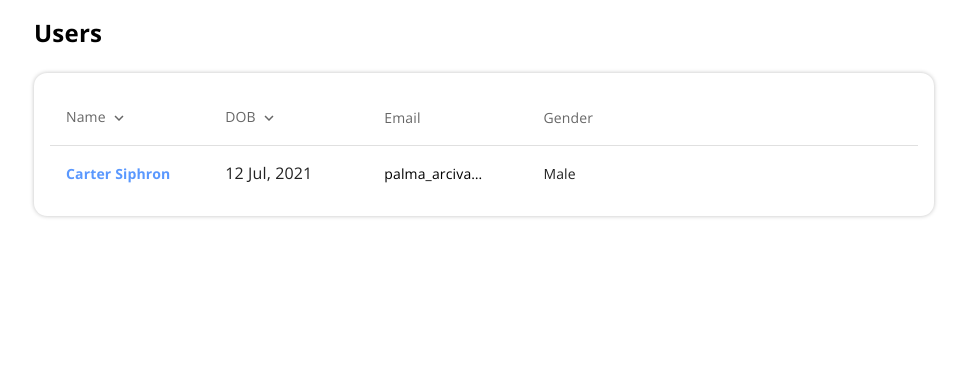
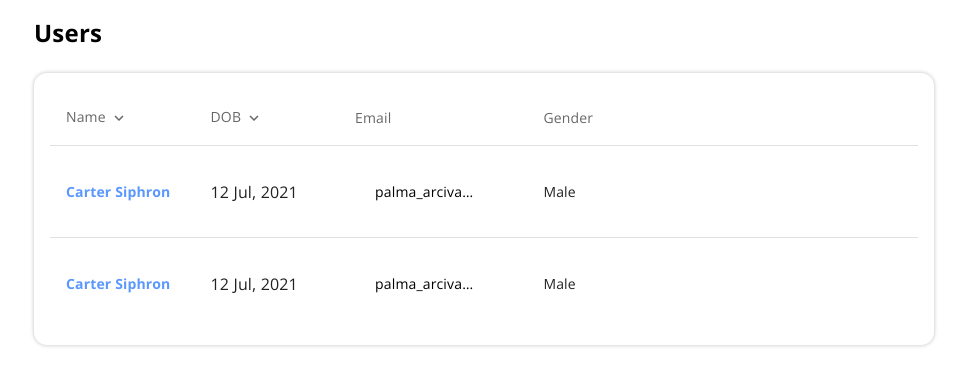
Before and after one commit to ValEmpire/kavtek, a React (Create React App) app: page / in a window 1280 px wide. Shown: the top 386 px of the page, without its empty margins (156-1123 px from the left). Built offline with nearby package versions, Linux system fonts and the light colour scheme.

Commit message:
fix table cell spacing

```diff
--- a/src/App.css
+++ b/src/App.css
@@ -2,3 +2,8 @@
   box-shadow: 0px 0px 4px rgba(0, 0, 0, 0.25);
   border-radius: 13px;
 }
+
+.table-cell {
+  width: 100px;
+  padding: 20px;
+}
--- a/src/routes/home/index.js
+++ b/src/routes/home/index.js
@@ -16,6 +16,7 @@ function createData(name, dob, email, gender) {
 
 const rows = [
   createData("Carter Siphron", "12 Jul, 2021", "palma_arcivafdsafsdafdsafsdl@yahoo.com", "Male"),
+  createData("Carter Siphron", "12 Jul, 2021", "palma_arcivafdsafsdafdsafsdl@yahoo.com", "Male"),
 ];
 
 export default function BasicTable() {
@@ -30,26 +31,26 @@ export default function BasicTable() {
           <Table>
             <TableHead>
               <TableRow>
-                <TableCell style={{ width: "100px" }}>
+                <TableCell className="table-cell">
                   <TableSortLabel active IconComponent={KeyboardArrowUpIcon}>
                     <Typography sx={{ mt: "-4px" }} variant="body2" color="text.secondary">
                       Name
                     </Typography>
                   </TableSortLabel>
                 </TableCell>
-                <TableCell style={{ width: "100px" }}>
+                <TableCell className="table-cell">
                   <TableSortLabel active IconComponent={KeyboardArrowUpIcon}>
                     <Typography sx={{ mt: "-4px" }} variant="body2" color="text.secondary">
                       DOB
                     </Typography>
                   </TableSortLabel>
                 </TableCell>
-                <TableCell style={{ width: "100px" }}>
+                <TableCell className="table-cell">
                   <Typography variant="body2" color="text.secondary">
                     Email
                   </Typography>
                 </TableCell>
-                <TableCell style={{ width: "45%" }}>
+                <TableCell sx={{ width: "45%" }}>
                   <Typography variant="body2" color="text.secondary">
                     Gender
                   </Typography>
@@ -59,7 +60,7 @@ export default function BasicTable() {
             <TableBody>
               {rows.map((row) => (
                 <TableRow key={row.name} sx={{ "&:last-child td, &:last-child th": { border: 0 } }}>
-                  <TableCell style={{ width: "100px" }}>
+                  <TableCell className="table-cell">
                     <LinkMui
                       underline="none"
                       variant="body2"
@@ -71,20 +72,20 @@ export default function BasicTable() {
                       {row.name}
                     </LinkMui>
                   </TableCell>
-                  <TableCell style={{ width: "100px" }}>
+                  <TableCell className="table-cell">
                     <Typography variant="dob">{row.dob}</Typography>
                   </TableCell>
 
-                  <TableCell style={{ width: "100px" }}>
+                  <TableCell className="table-cell">
                     <Tooltip title={row.email} placement="top">
-                      <Box style={{ width: "100px" }}>
+                      <Box className="table-cell">
                         <Typography variant="body2" noWrap={true}>
                           {row.email}
                         </Typography>
                       </Box>
                     </Tooltip>
                   </TableCell>
-                  <TableCell style={{ width: "45%" }}>{row.gender}</TableCell>
+                  <TableCell sx={{ width: "45%" }}>{row.gender}</TableCell>
                 </TableRow>
               ))}
             </TableBody>
```
